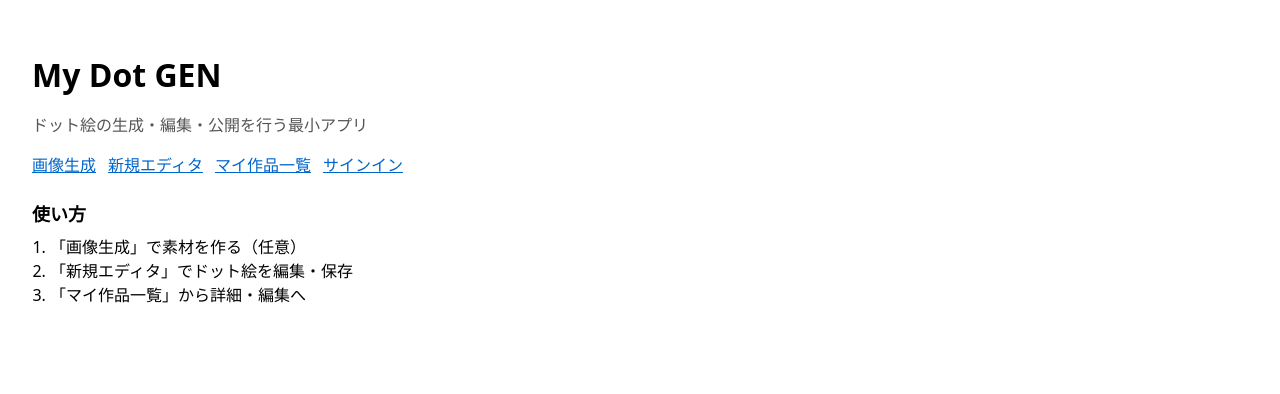
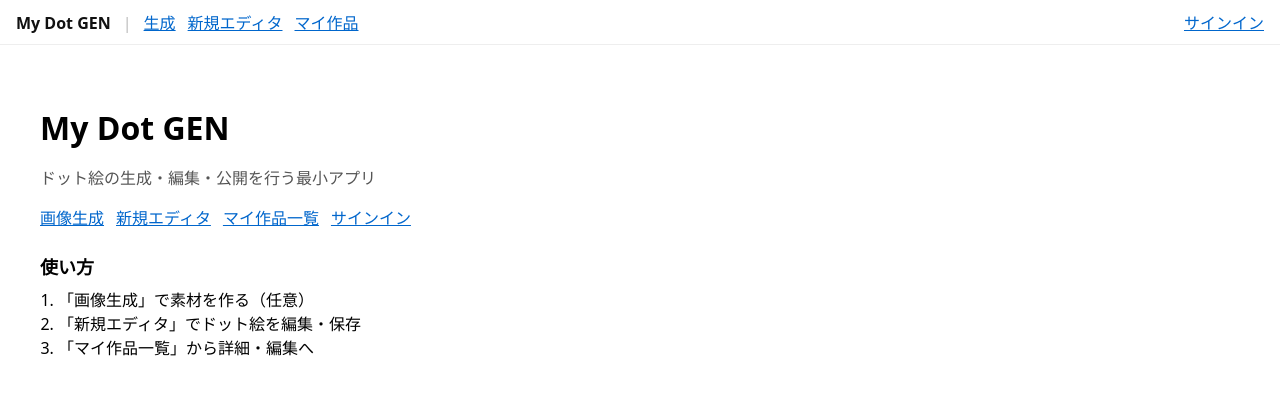
Before and after one commit to MyRusu/mydotgen, a Next.js app: page / in a window 1280 px wide. Shown: the top 394 px of the page. Built offline with nearby package versions, Linux system fonts and the light colour scheme; no server answers.

Commit message:
グローバルナビ 追加

```diff
--- a/src/app/layout.tsx
+++ b/src/app/layout.tsx
@@ -1,11 +1,53 @@
-export default function RootLayout({ children }: { children: React.ReactNode }) {
+import Link from 'next/link';
+import { getServerSession } from 'next-auth';
+import { authOptions } from '@/lib/auth-options';
+
+export default async function RootLayout({ children }: { children: React.ReactNode }) {
+  const session = await getServerSession(authOptions);
   return (
     <html lang="ja">
       <head>
         <meta name="viewport" content="width=device-width, initial-scale=1" />
         <title>My Dot GEN</title>
       </head>
-      <body>{children}</body>
+      <body style={{ margin: 0 }}>
+        <header
+          style={{
+            padding: '10px 16px',
+            borderBottom: '1px solid #eee',
+            fontFamily: 'system-ui, sans-serif',
+            position: 'sticky',
+            top: 0,
+            background: '#fff',
+            zIndex: 10,
+          }}
+        >
+          <nav style={{ display: 'flex', alignItems: 'center', gap: 16, justifyContent: 'space-between' }}>
+            <div style={{ display: 'flex', alignItems: 'baseline', gap: 12 }}>
+              <Link href="/" style={{ fontWeight: 700, color: '#111', textDecoration: 'none' }}>
+                My Dot GEN
+              </Link>
+              <span style={{ color: '#bbb' }}>|</span>
+              <Link href="/generate" style={{ color: '#06c' }}>生成</Link>
+              <Link href="/editor" style={{ color: '#06c' }}>新規エディタ</Link>
+              <Link href="/my/arts" style={{ color: '#06c' }}>マイ作品</Link>
+            </div>
+            <div style={{ display: 'flex', alignItems: 'center', gap: 12 }}>
+              {session?.user ? (
+                <>
+                  <span style={{ color: '#555' }}>{session.user.name ?? session.user.email}</span>
+                  <form action="/api/auth/signout" method="post">
+                    <button type="submit" style={{ padding: '4px 8px', cursor: 'pointer' }}>サインアウト</button>
+                  </form>
+                </>
+              ) : (
+                <Link href="/auth/sign-in" style={{ color: '#06c' }}>サインイン</Link>
+              )}
+            </div>
+          </nav>
+        </header>
+        <div style={{ padding: 16 }}>{children}</div>
+      </body>
     </html>
   );
 }
```
